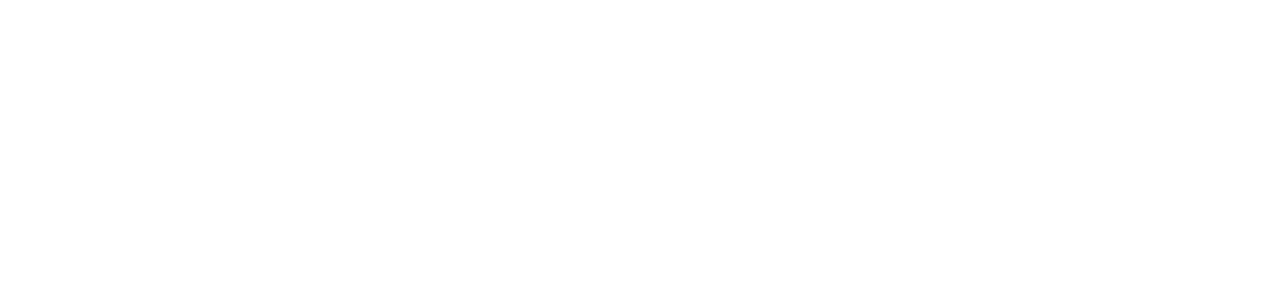
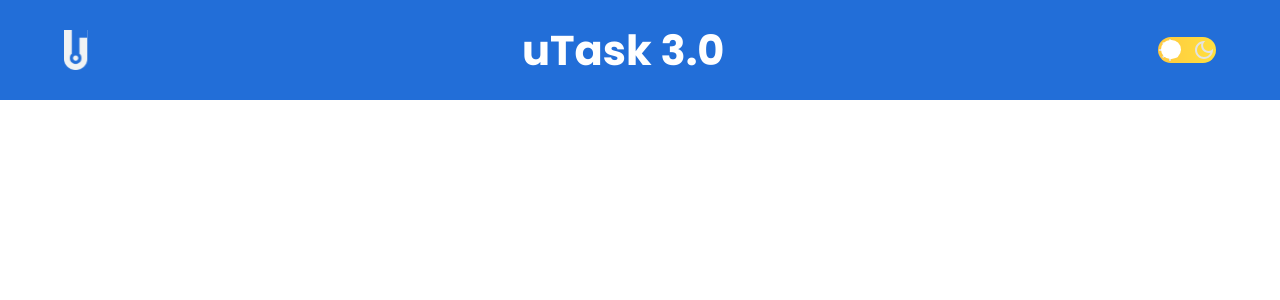
Before and after one commit to VitorKaneko/Capacita-Unect, a React (Vite) app in the folder utask-front/: page /kanban in a window 1280 px wide. Before the commit this address had no page. Shown: the top 300 px of the page. Built offline with nearby package versions, Linux system fonts and the light colour scheme.

Commit message:
Botão Switch

```diff
--- a/utask-front/src/App.tsx
+++ b/utask-front/src/App.tsx
@@ -1,6 +1,7 @@
 import { Route, Routes } from 'react-router';
 import { Login } from './pages/login';
 import { Cadastro } from './pages/cadastro';
+import { Kanban } from './pages/kanban';
 
 function App() {
 
@@ -10,6 +11,7 @@ function App() {
       <Route path="/" element={<Login />} />
       <Route path="/cadastro" element={<Cadastro />} />
       <Route path="/login" element={<Login />} />
+      <Route path="/kanban" element={<Kanban />} />
     </Routes>
 
     </>
--- a/utask-front/src/components/header/index.tsx
+++ b/utask-front/src/components/header/index.tsx
@@ -1,8 +1,34 @@
 import './style.css';
+import { useState, useEffect } from 'react';
 
-export function Header() {
+interface HeaderProps {
+  className?: string;
+  showContent?: boolean;
+}
+
+export function Header({showContent = true, className }: HeaderProps) {
+  const [isDarkMode, setIsDarkMode] = useState(false);
+
+  useEffect(() => {
+    document.documentElement.setAttribute('data-theme', isDarkMode ? 'dark' : 'light');
+  }, [isDarkMode]);
+
   return (
-    <header className="headerStyle">
+    <header className={`headerStyle ${className || ''}`}>
+
+      {showContent && (
+      <div className='headerContent'>
+        <img className="headerLogo" src="/unectWhiteLogo.svg" alt="Logo do uTask" />
+        <h1 className="headerTitle">uTask 3.0</h1>
+
+        <input type='checkbox' className="switchInput" id="themeSwitch" checked={isDarkMode} onChange={() => {console.log("Clicou! Mudando para:", !isDarkMode); setIsDarkMode(!isDarkMode)}}></input>
+          <label htmlFor="themeSwitch" className="switchLabel">
+            <img src='lightmode.svg' alt="Modo claro"/>
+            <img src="darkmode.svg" alt="Modo escuro" />
+          </label>
+
+      </div>
+      )}
     </header>
   );
 }
--- a/utask-front/src/components/header/style.css
+++ b/utask-front/src/components/header/style.css
@@ -4,8 +4,60 @@
     background-color: #226ED8;
     margin: 0;
     max-width: 100%;
+}
 
+.headerContent{
+    width: 100%;
+    height: 100%;
+    display: flex;
+    flex-direction: row;
+    justify-content: space-between;
+    align-items: center;
+    padding: 0rem 4rem 0rem 4rem;
+    font-size: 1.3rem;
+    color: white;
 }
+
+#themeSwitch{
+    display: none;
+}
+
+.switchLabel {
+    display: flex;
+    flex-direction: row;
+    justify-content: space-between;
+    align-items: center;
+    width: 5%;
+    height: 26px;
+    background-color: #FFC93F;
+    background-image: linear-gradient(to right, #FFC93F, #FFE03F);
+    border-radius: 50px;
+    position: relative;
+    cursor: pointer;
+    transition: background-color 0.3s;
+}
+
+.switchLabel::after {
+    content: '';
+    width: 1.2rem;
+    height: 1.2rem;
+    background-color: white;
+    border-radius: 50%;
+    position: absolute;
+    top: 3px;
+    left: 3px;
+    transition: transform 0.3s;
+}
+
+.switchInput:checked + .switchLabel {
+    background-color: #4D4D4D;
+    background-image: linear-gradient(to right, #4D4D4D, #6E6E6E);
+}
+
+.switchInput:checked + .switchLabel::after {
+    transform: translateX(35px);
+}
+
 
 @media (max-width: 375px) {
     .headerStyle {
--- a/utask-front/src/pages/cadastro/index.tsx
+++ b/utask-front/src/pages/cadastro/index.tsx
@@ -32,7 +32,7 @@ export function Cadastro() {
   }
   return (
     <>
-      <Header />
+      <Header showContent={false}/>
       <div className="cadastroTela">
         <div className="cadastroForm">
 
--- /dev/null
+++ b/utask-front/src/pages/kanban/index.tsx
@@ -0,0 +1,13 @@
+import './style.css'
+import { Header } from '../../components/header';
+
+export function Kanban() {
+    return (
+        <>
+            <Header />
+            <div className="kanbanScreen">
+
+            </div>
+        </>
+    );
+}
--- a/utask-front/src/pages/login/index.tsx
+++ b/utask-front/src/pages/login/index.tsx
@@ -4,8 +4,9 @@ import { Input } from '../../components/input';
 import { LinhaHorizontal } from '../../components/linhahorizontal';
 import loginImage from '../../assets/loginImage.svg';
 import './style.css';
-import { Link } from 'react-router';
+import { Link, useNavigate } from 'react-router';
 import { useState, type FormEvent } from 'react';
+
 
 export function Login() {
 
@@ -23,9 +24,14 @@ export function Login() {
 
   }
 
+  function login(){
+    const navigate = useNavigate();
+    navigate('/kanban');
+  }
+
   return (
     <>
-      <Header />
+      <Header showContent={false} />
       <div className="loginScreen">
         <div className="loginImage">
           <img id="loginImage" src={loginImage} alt="Ilustração de Login" />
@@ -57,6 +63,7 @@ export function Login() {
               type='submit'
               text='Entrar'
               className='botao-entrar'
+
             />
           </form>
           <LinhaHorizontal/>
@@ -70,7 +77,7 @@ export function Login() {
           </div>
 
         </div>
-
+        <Link to="/kanban" id="linkKanban">Ir para Kanban</Link>
 
       </div>
 
--- a/utask-front/src/pages/login/style.css
+++ b/utask-front/src/pages/login/style.css
@@ -56,6 +56,8 @@
 }
 
 
+
+
 /*Mobile*/
 @media (max-width: 375px) {
     .loginScreen {
```
Also changed, not shown: utask-front/public/darkmode.svg (added), utask-front/public/lightmode.svg (added), utask-front/src/pages/kanban/style.css (added).
